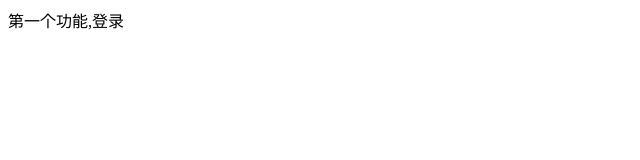
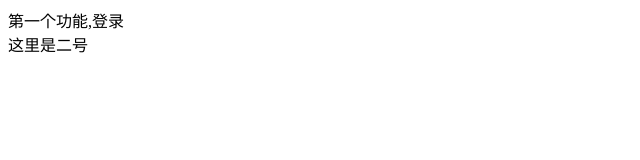
Before and after one commit to xiaomin888/myone, a plain HTML site: page index.html in a window 1280 px wide. Shown: the whole page, without its empty margins (0-640 px from the left). Drawn offline with Linux system fonts and the light colour scheme.

Commit message:
2号的第一次提交

```diff
--- a/index.html
+++ b/index.html
@@ -8,5 +8,7 @@
 </head>
 <body>
   <div>第一个功能,登录</div>
+
+  <div>这里是二号</div>
 </body>
 </html>
```
